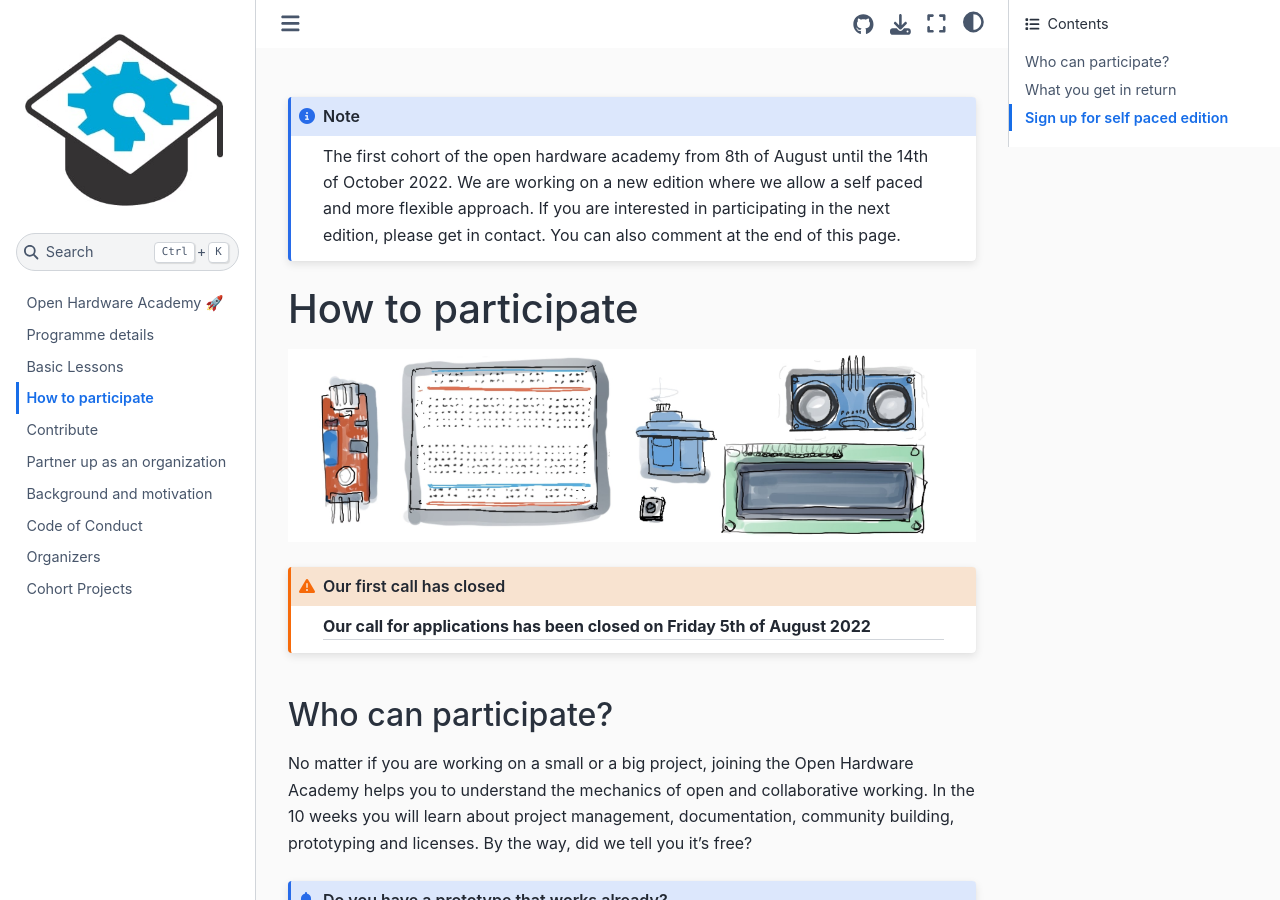
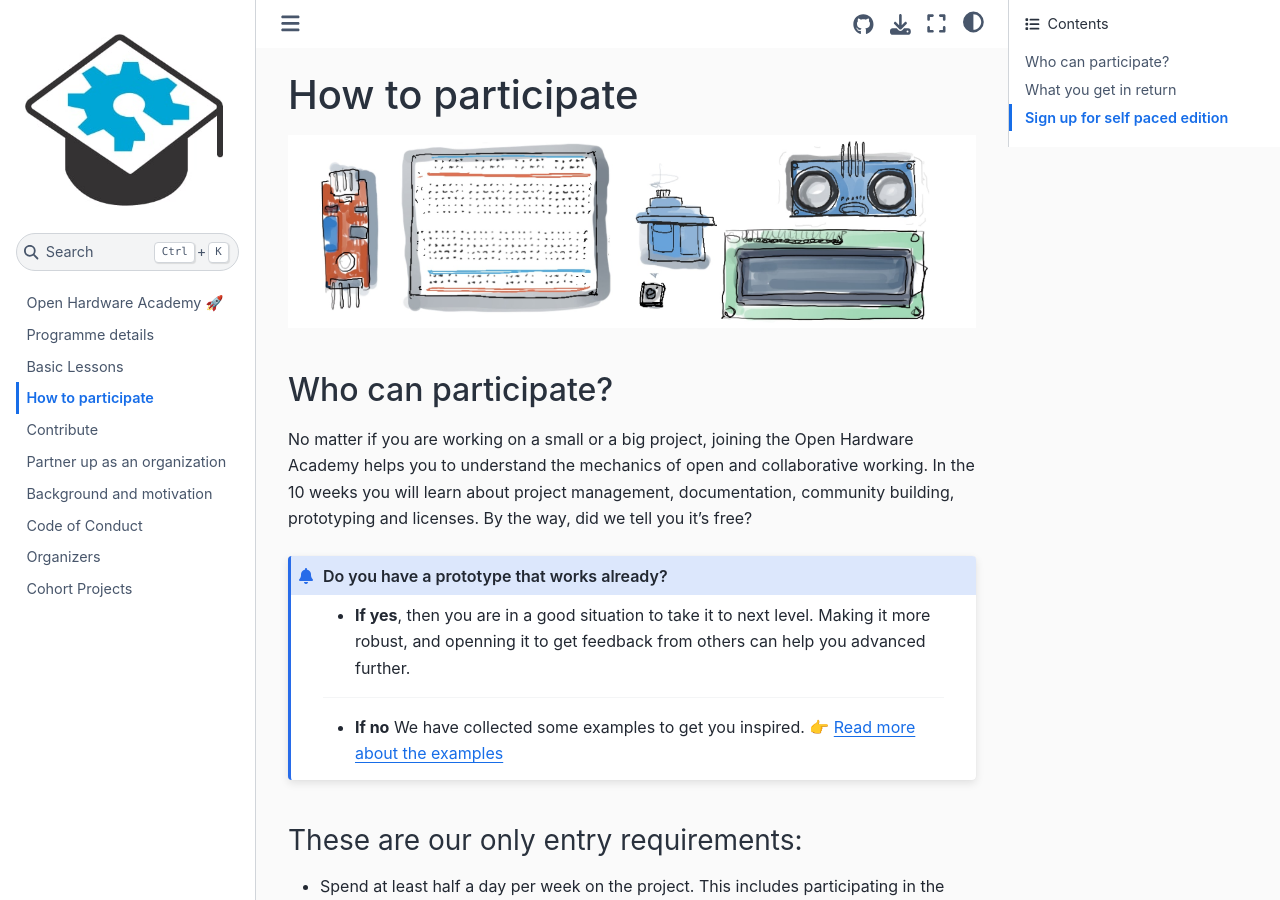
Before and after one commit to delftopenhardware/openhardware.academy, a Jupyter Book: the page built from docs/04_Participation.md, in a window 1280 px wide and 900 px high. Built offline with Jupyter Book 1.0.4 settings and Sphinx 7.4.7 and the Sphinx Book theme 1.1.4, drawn with Linux system fonts in a browser that asks for light colours.

Commit message:
updated participation page

````diff
--- a/docs/04_Participation.md
+++ b/docs/04_Participation.md
@@ -1,15 +1,5 @@
-```{Note}
-The first cohort of the open hardware academy from 8th of August until the 14th of October 2022. We are working on a new edition where we allow a self paced and more flexible approach. If you are interested in participating in the next edition, please get in contact. You can also comment at the end of this page.
-
-```
-
 # How to participate
 ![hardware illustration](img/jpg/banner_2.jpg)
-
-```{admonition} Our first call has closed
-:class: warning
-## Our call for applications has been closed on Friday 5th of August 2022
-```
 
 ## Who can participate?
 No matter if you are working on a small or a big project, joining the Open Hardware Academy helps you to understand the mechanics of open and collaborative working. In the 10 weeks you will learn about project management, documentation, community building, prototyping and licenses. By the way, did we tell you it’s free?
````
